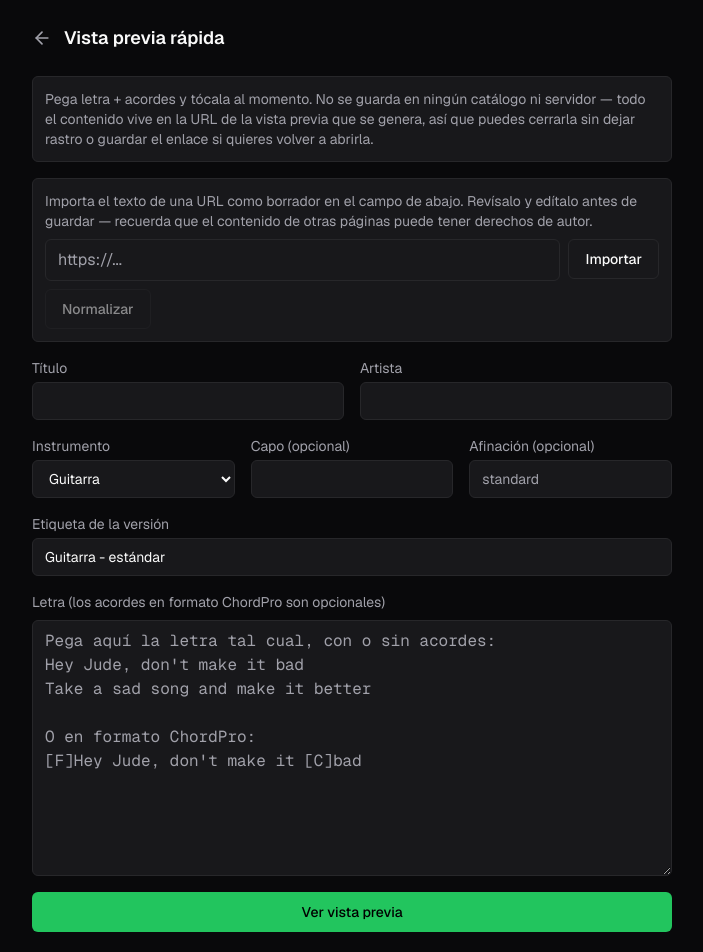
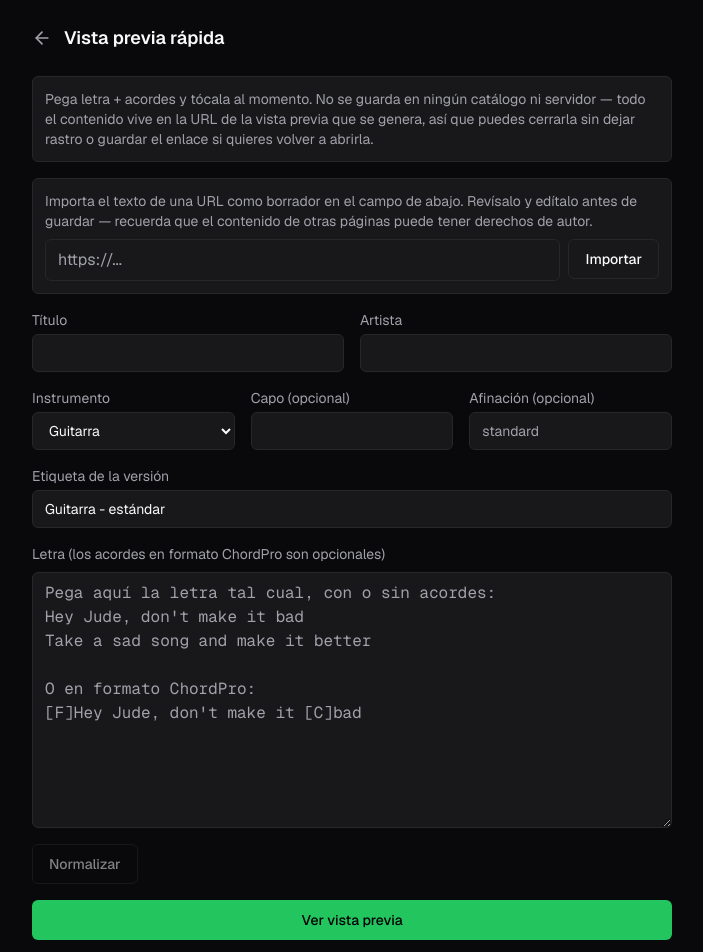
Before and after one commit to DanielMartinezSebastian/guitar-tabs-lyrics, a Next.js app: page /preview in a window 1280 px wide. Shown: the top 952 px of the page, without its empty margins (288-991 px from the left). Built offline with nearby package versions, Linux system fonts and the light colour scheme.

Commit message:
Mover botones Normalizar/Deshacer al pie del formulario, justo encima del submit

```diff
--- a/src/components/add-song-form.tsx
+++ b/src/components/add-song-form.tsx
@@ -5,6 +5,7 @@ import Link from "next/link";
 import { Button } from "./ui/button";
 import { INSTRUMENT_OPTIONS, SongContentFields } from "./song-content-fields";
 import { ScrapeImport } from "./scrape-import";
+import { normalize } from "@/lib/normalizers";
 import type { AddVersionResult, Instrument } from "@/lib/types";
 
 export function AddSongForm() {
@@ -18,11 +19,24 @@ export function AddSongForm() {
   const [submitting, setSubmitting] = useState(false);
   const [error, setError] = useState<string | null>(null);
   const [result, setResult] = useState<AddVersionResult | null>(null);
+  const [scrapeUrl, setScrapeUrl] = useState("");
+  const [preNormalizeText, setPreNormalizeText] = useState<string | null>(null);
 
   function handleInstrumentChange(value: Instrument) {
     setInstrument(value);
     const preset = INSTRUMENT_OPTIONS.find((option) => option.value === value);
     if (preset?.defaultLabel) setLabel(preset.defaultLabel);
+  }
+
+  function handleNormalize() {
+    setPreNormalizeText(content);
+    setContent(normalize(content, scrapeUrl));
+  }
+
+  function handleUndo() {
+    if (preNormalizeText === null) return;
+    setContent(preNormalizeText);
+    setPreNormalizeText(null);
   }
 
   async function handleSubmit(event: FormEvent) {
@@ -55,6 +69,7 @@ export function AddSongForm() {
       setCapo("");
       setTuning("");
       setContent("");
+      setPreNormalizeText(null);
     } catch (err) {
       setError(err instanceof Error ? err.message : "Error desconocido.");
     } finally {
@@ -104,7 +119,7 @@ export function AddSongForm() {
         .
       </p>
 
-      <ScrapeImport onImported={setContent} currentText={content} />
+      <ScrapeImport onImported={setContent} onUrlChange={setScrapeUrl} />
 
       <SongContentFields
         title={title}
@@ -125,6 +140,22 @@ export function AddSongForm() {
 
       {error && <p className="text-sm text-red-400">{error}</p>}
 
+      <div className="flex gap-2">
+        <Button
+          type="button"
+          variant="outline"
+          disabled={!content.trim()}
+          onClick={handleNormalize}
+        >
+          Normalizar
+        </Button>
+        {preNormalizeText !== null && (
+          <Button type="button" variant="outline" onClick={handleUndo}>
+            Deshacer
+          </Button>
+        )}
+      </div>
+
       <Button type="submit" disabled={submitting}>
         {submitting ? "Guardando..." : "Guardar canción"}
       </Button>
--- a/src/components/preview-form.tsx
+++ b/src/components/preview-form.tsx
@@ -8,6 +8,7 @@ import { Button } from "./ui/button";
 import { SongContentFields, INSTRUMENT_OPTIONS } from "./song-content-fields";
 import { ScrapeImport } from "./scrape-import";
 import { decodePreviewPayload, encodePreviewPayload } from "@/lib/preview-encoding";
+import { normalize } from "@/lib/normalizers";
 import type { Instrument } from "@/lib/types";
 
 export function PreviewForm() {
@@ -28,11 +29,24 @@ export function PreviewForm() {
   );
   const [tuning, setTuning] = useState(initialPayload?.tuning ?? "");
   const [content, setContent] = useState(initialPayload?.content ?? "");
+  const [scrapeUrl, setScrapeUrl] = useState("");
+  const [preNormalizeText, setPreNormalizeText] = useState<string | null>(null);
 
   function handleInstrumentChange(value: Instrument) {
     setInstrument(value);
     const preset = INSTRUMENT_OPTIONS.find((option) => option.value === value);
     if (preset?.defaultLabel) setLabel(preset.defaultLabel);
+  }
+
+  function handleNormalize() {
+    setPreNormalizeText(content);
+    setContent(normalize(content, scrapeUrl));
+  }
+
+  function handleUndo() {
+    if (preNormalizeText === null) return;
+    setContent(preNormalizeText);
+    setPreNormalizeText(null);
   }
 
   function handleSubmit(event: FormEvent) {
@@ -70,7 +84,7 @@ export function PreviewForm() {
       </p>
 
       <form onSubmit={handleSubmit} className="flex flex-col gap-4">
-        <ScrapeImport onImported={setContent} currentText={content} />
+        <ScrapeImport onImported={setContent} onUrlChange={setScrapeUrl} />
 
         <SongContentFields
           title={title}
@@ -89,6 +103,22 @@ export function PreviewForm() {
           onContentChange={setContent}
         />
 
+        <div className="flex gap-2">
+          <Button
+            type="button"
+            variant="outline"
+            disabled={!content.trim()}
+            onClick={handleNormalize}
+          >
+            Normalizar
+          </Button>
+          {preNormalizeText !== null && (
+            <Button type="button" variant="outline" onClick={handleUndo}>
+              Deshacer
+            </Button>
+          )}
+        </div>
+
         <Button type="submit">Ver vista previa</Button>
       </form>
     </div>
--- a/src/components/scrape-import.tsx
+++ b/src/components/scrape-import.tsx
@@ -3,14 +3,13 @@
 import { useEffect, useState } from "react";
 import { Button } from "./ui/button";
 import { fieldInputClass } from "./song-content-fields";
-import { normalize } from "@/lib/normalizers";
 
 const SECRET_STORAGE_KEY = "scrapeAccessSecret";
 
 interface ScrapeImportProps {
   onImported: (markdown: string) => void;
-  /** Texto actual del campo de contenido, para poder normalizarlo in situ. */
-  currentText: string;
+  /** Notifica al padre cuando cambia la URL, para poder normalizar con ella. */
+  onUrlChange?: (url: string) => void;
 }
 
 /**
@@ -20,17 +19,21 @@ interface ScrapeImportProps {
  * (SCRAPE_ACCESS_SECRET) porque la web es pública y sin login — esta caja la
  * pide una vez y la guarda en este navegador.
  */
-export function ScrapeImport({ onImported, currentText }: ScrapeImportProps) {
+export function ScrapeImport({ onImported, onUrlChange }: ScrapeImportProps) {
   const [url, setUrl] = useState("");
   const [secret, setSecret] = useState("");
   const [needsSecret, setNeedsSecret] = useState(false);
   const [loading, setLoading] = useState(false);
   const [error, setError] = useState<string | null>(null);
-  const [preNormalizeText, setPreNormalizeText] = useState<string | null>(null);
 
   useEffect(() => {
     setSecret(window.localStorage.getItem(SECRET_STORAGE_KEY) ?? "");
   }, []);
+
+  function handleUrlChange(value: string) {
+    setUrl(value);
+    onUrlChange?.(value);
+  }
 
   function handleSecretChange(value: string) {
     setSecret(value);
@@ -54,24 +57,12 @@ export function ScrapeImport({ onImported, currentText }: ScrapeImportProps) {
       if (response.status === 401) setNeedsSecret(true);
       if (!response.ok) throw new Error(data.error ?? "No se pudo importar la página.");
       setNeedsSecret(false);
-      setPreNormalizeText(null);
       onImported(data.content as string);
     } catch (err) {
       setError(err instanceof Error ? err.message : "Error desconocido.");
     } finally {
       setLoading(false);
     }
-  }
-
-  function handleNormalize() {
-    setPreNormalizeText(currentText);
-    onImported(normalize(currentText, url));
-  }
-
-  function handleUndoNormalize() {
-    if (preNormalizeText === null) return;
-    onImported(preNormalizeText);
-    setPreNormalizeText(null);
   }
 
   return (
@@ -85,28 +76,13 @@ export function ScrapeImport({ onImported, currentText }: ScrapeImportProps) {
         <input
           type="url"
           value={url}
-          onChange={(e) => setUrl(e.target.value)}
+          onChange={(e) => handleUrlChange(e.target.value)}
           placeholder="https://..."
           className={`${fieldInputClass} flex-1`}
         />
         <Button type="button" variant="outline" disabled={loading} onClick={handleFetch}>
           {loading ? "Importando..." : "Importar"}
         </Button>
-      </div>
-      <div className="flex gap-2">
-        <Button
-          type="button"
-          variant="outline"
-          disabled={!currentText.trim()}
-          onClick={handleNormalize}
-        >
-          Normalizar
-        </Button>
-        {preNormalizeText !== null && (
-          <Button type="button" variant="outline" onClick={handleUndoNormalize}>
-            Deshacer
-          </Button>
-        )}
       </div>
       {needsSecret && (
         <label className="flex flex-col gap-1 text-sm text-text-secondary">
```
